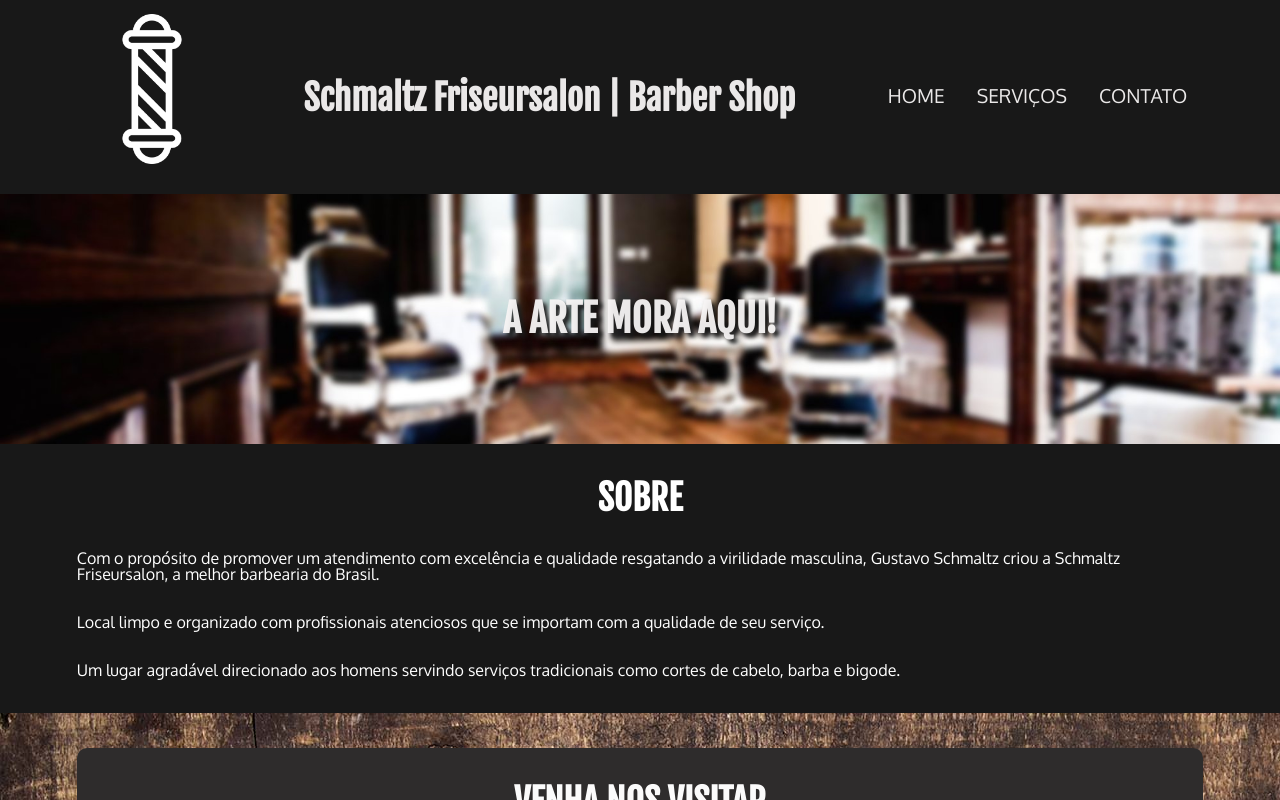
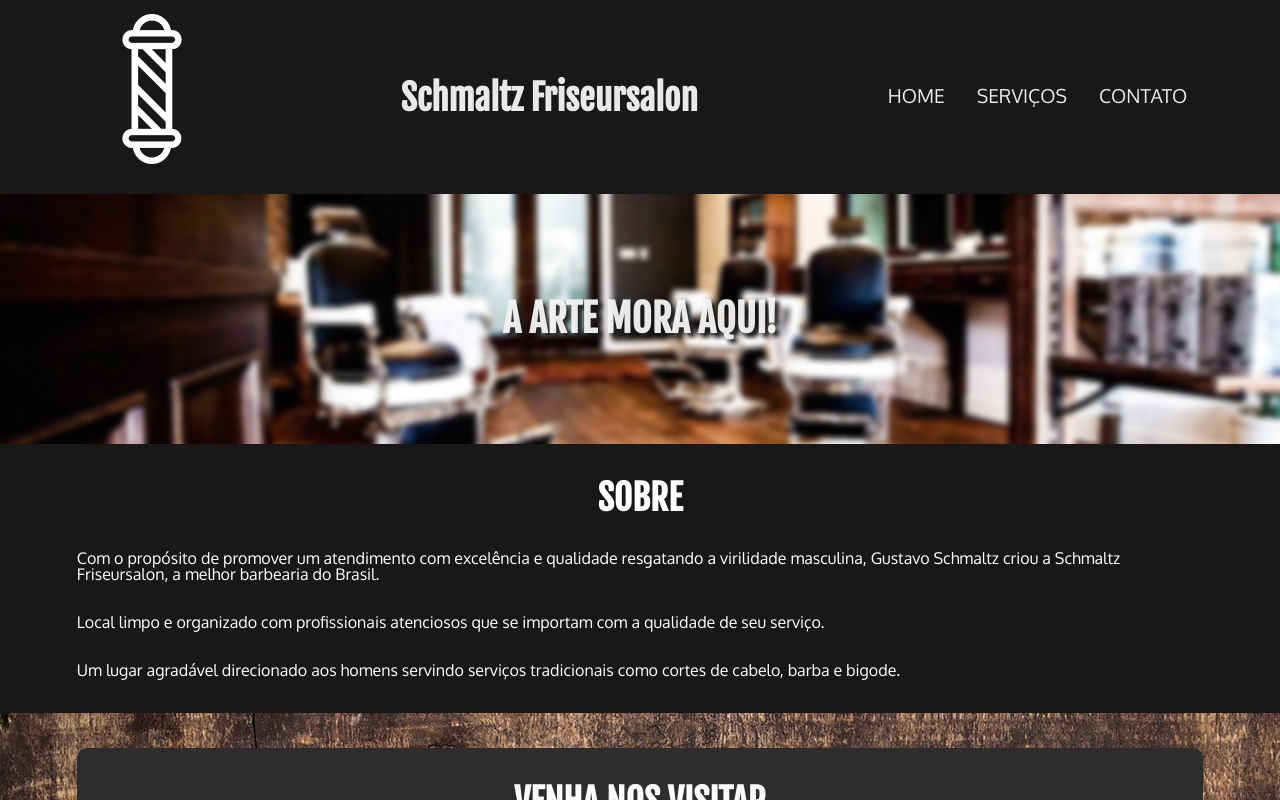
Before and after one commit to guuhschmaltz/react-js-schmaltz-friseursalon, a React (Create React App) app: page / in a window 1280 px wide. Shown: the top 800 px of the page. Built offline with nearby package versions, Linux system fonts and the light colour scheme.

Commit message:
fixed title

```diff
--- a/src/components/Header.tsx
+++ b/src/components/Header.tsx
@@ -7,7 +7,7 @@ export default function Header(){
   return(
     <div className="header  container">
       <img src={barberLogo} alt="Logo da Barbearia" className="header__logo"></img>
-      <h1 className="header__title">Schmaltz Friseursalon | Barber Shop</h1>
+      <h1 className="header__title">Schmaltz Friseursalon</h1>
       <nav className="header__nav">
             <ul>
                 <li className="header__link"><Link to="/">Home</Link></li>
```
Also changed, not shown: src/components/Footer.tsx (line endings or trailing spaces).
